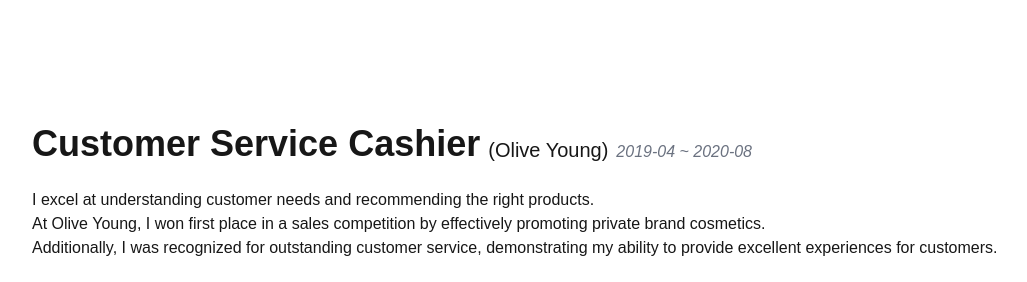
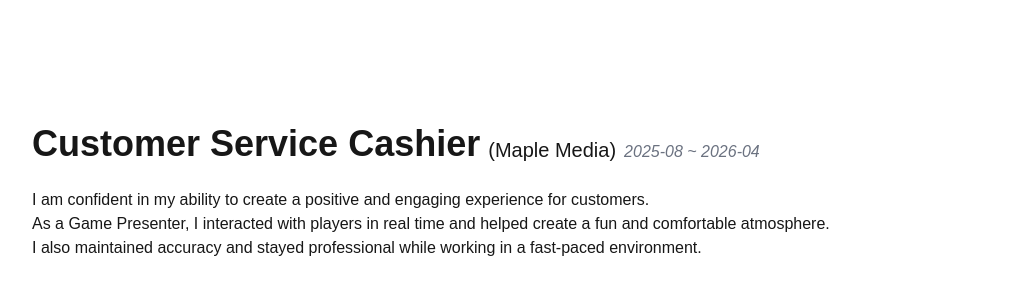
Before and after one commit to eunjin0212/side-part-time-resume, a Next.js app: page / in a window 1280 px wide. Shown: the part 1100-1382 px from the top of the page, without its empty margins (4-1031 px from the left). Built offline with nearby package versions, Linux system fonts and the light colour scheme; grey boxes are pictures that could not be loaded.

Commit message:
이력서에 Maple Media 경력 추가 및 관련 이미지 파일 추가

```diff
--- a/src/app/page.tsx
+++ b/src/app/page.tsx
@@ -3,6 +3,20 @@ import Script from 'next/script'
 
 const Home = () => {
   const COVER_LETTER = [
+    {
+      title: 'Maple Media',
+      part: 'Customer Service Cashier',
+      range: '2025-08 ~ 2026-04',
+      details: [
+        'I am confident in my ability to create a positive and engaging experience for customers.',
+        'As a Game Presenter, I interacted with players in real time and helped create a fun and comfortable atmosphere.',
+        'I also maintained accuracy and stayed professional while working in a fast-paced environment.'
+      ],
+      imgs: [
+        '/assets/arrise1.jpg',
+        '/assets/arrise2.jpg',
+      ],
+    },
     {
       title: 'Olive Young',
       part: 'Customer Service Cashier',
```
Also changed, not shown: public/assets/arrise1.JPG (added), public/assets/arrise2.JPG (added).
